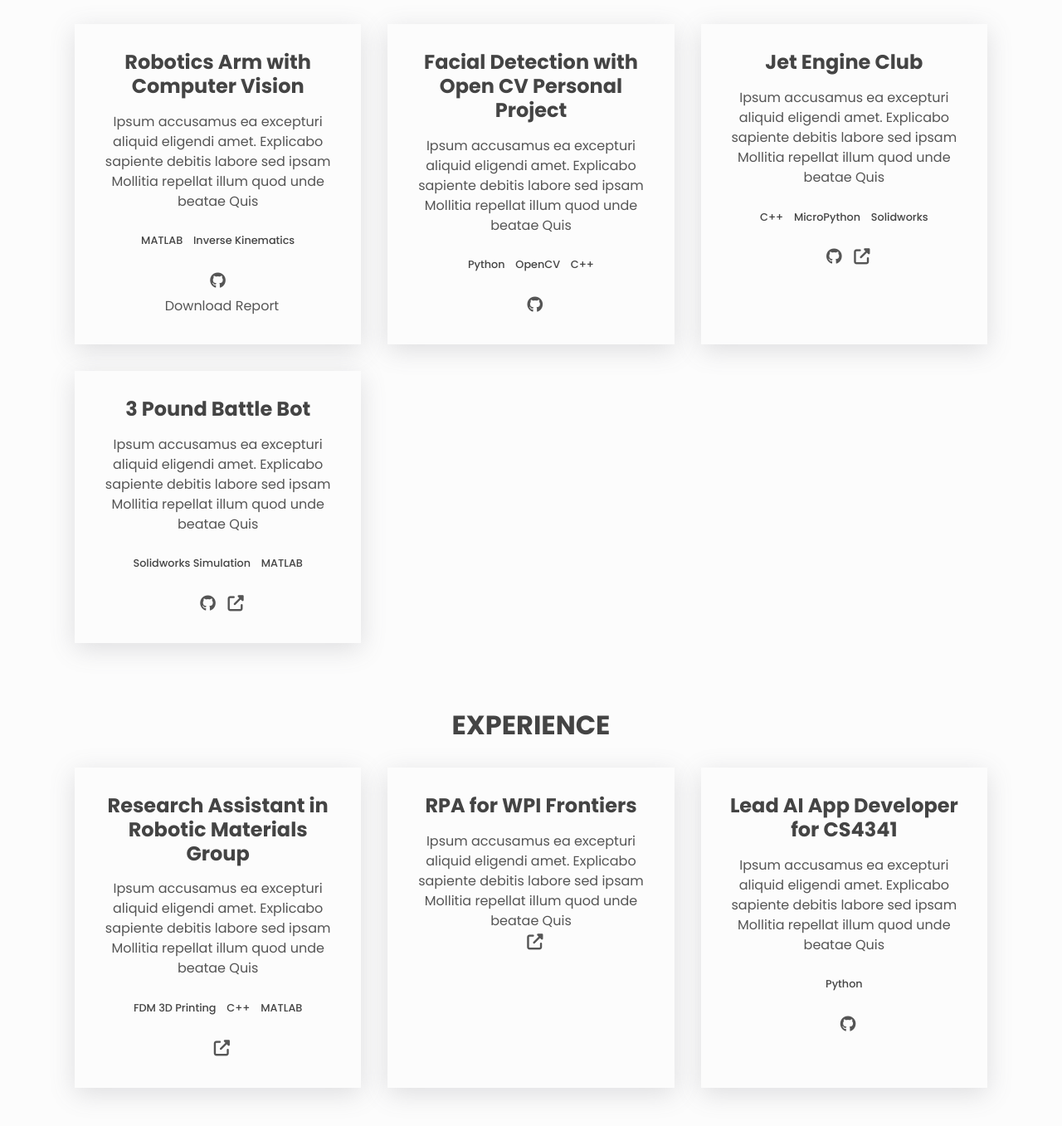
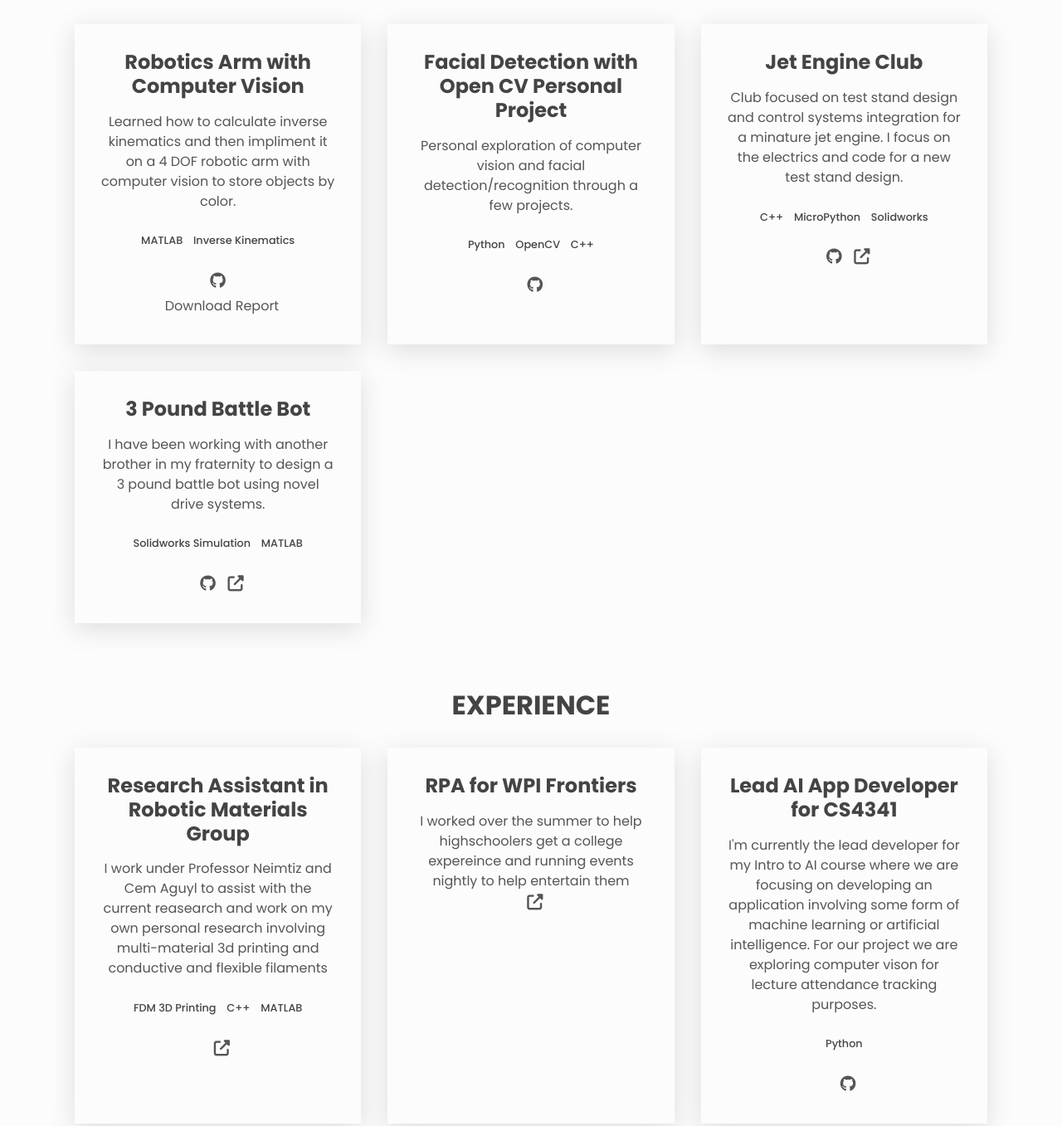
Before and after one commit to somguynamedseb/somguynamedseb.github.io, a plain HTML site: page index.html in a window 1280 px wide. Shown: the part 797-2154 px from the top of the page at 83% size. Drawn offline with Linux system fonts and the light colour scheme.

Commit message:
updating project discriptions

```diff
--- a/index.html
+++ b/index.html
@@ -93,9 +93,7 @@
           <div class="project">
             <h3>Robotics Arm with Computer Vision</h3>
             <p class="project__description">
-              Ipsum accusamus ea excepturi aliquid eligendi amet. Explicabo
-              sapiente debitis labore sed ipsam Mollitia repellat illum quod
-              unde beatae Quis
+              Learned how to calculate inverse kinematics and then impliment it on a 4 DOF robotic arm with computer vision to store objects by color.
             </p>
             <ul class="project__stack">
               <li class="project__stack-item">MATLAB</li>
@@ -121,9 +119,7 @@
           <div class="project">
             <h3>Facial Detection with Open CV Personal Project</h3>
             <p class="project__description">
-              Ipsum accusamus ea excepturi aliquid eligendi amet. Explicabo
-              sapiente debitis labore sed ipsam Mollitia repellat illum quod
-              unde beatae Quis
+              Personal exploration of computer vision and facial detection/recognition through a few projects.
             </p>
             <ul class="project__stack">
               <li class="project__stack-item">Python</li>
@@ -150,9 +146,8 @@
           <div class="project">
             <h3>Jet Engine Club</h3>
             <p class="project__description">
-              Ipsum accusamus ea excepturi aliquid eligendi amet. Explicabo
-              sapiente debitis labore sed ipsam Mollitia repellat illum quod
-              unde beatae Quis
+              Club focused on test stand design and control systems integration for a minature jet engine.
+              I focus on the electrics and code for a new test stand design.
             </p>
             <ul class="project__stack">
               <li class="project__stack-item">C++</li>
@@ -178,9 +173,7 @@
           <div class="project">
             <h3>3 Pound Battle Bot</h3>
             <p class="project__description">
-              Ipsum accusamus ea excepturi aliquid eligendi amet. Explicabo
-              sapiente debitis labore sed ipsam Mollitia repellat illum quod
-              unde beatae Quis
+              I have been working with another brother in my fraternity to design a 3 pound battle bot using novel drive systems.
             </p>
             <ul class="project__stack">
               <li class="project__stack-item">Solidworks Simulation</li>
@@ -213,9 +206,7 @@
           <div class="project">
             <h3>Research Assistant in Robotic Materials Group</h3>
             <p class="project__description">
-              Ipsum accusamus ea excepturi aliquid eligendi amet. Explicabo
-              sapiente debitis labore sed ipsam Mollitia repellat illum quod
-              unde beatae Quis
+              I work under Professor Neimtiz and Cem Aguyl to assist with the current reasearch and work on my own personal research involving multi-material 3d printing and conductive and flexible filaments
             </p>
             <ul class="project__stack">
               <li class="project__stack-item">FDM 3D Printing</li>
@@ -242,9 +233,7 @@
           <div class="project">
             <h3>RPA for WPI Frontiers</h3>
             <p class="project__description">
-              Ipsum accusamus ea excepturi aliquid eligendi amet. Explicabo
-              sapiente debitis labore sed ipsam Mollitia repellat illum quod
-              unde beatae Quis
+              I worked over the summer to help highschoolers get a college expereince and running events nightly to help entertain them
             </p>
             <!-- <ul class="project__stack">
               <li class="project__stack-item">SASS</li>
@@ -271,9 +260,8 @@
           <div class="project">
             <h3>Lead AI App Developer for CS4341</h3>
             <p class="project__description">
-              Ipsum accusamus ea excepturi aliquid eligendi amet. Explicabo
-              sapiente debitis labore sed ipsam Mollitia repellat illum quod
-              unde beatae Quis
+              I'm currently the lead developer for my Intro to AI course where we are focusing on developing an application involving some form of machine learning or artificial intelligence.
+              For our project we are exploring computer vison for lecture attendance tracking purposes.
             </p>
             <ul class="project__stack">
               <li class="project__stack-item">Python</li>
```
